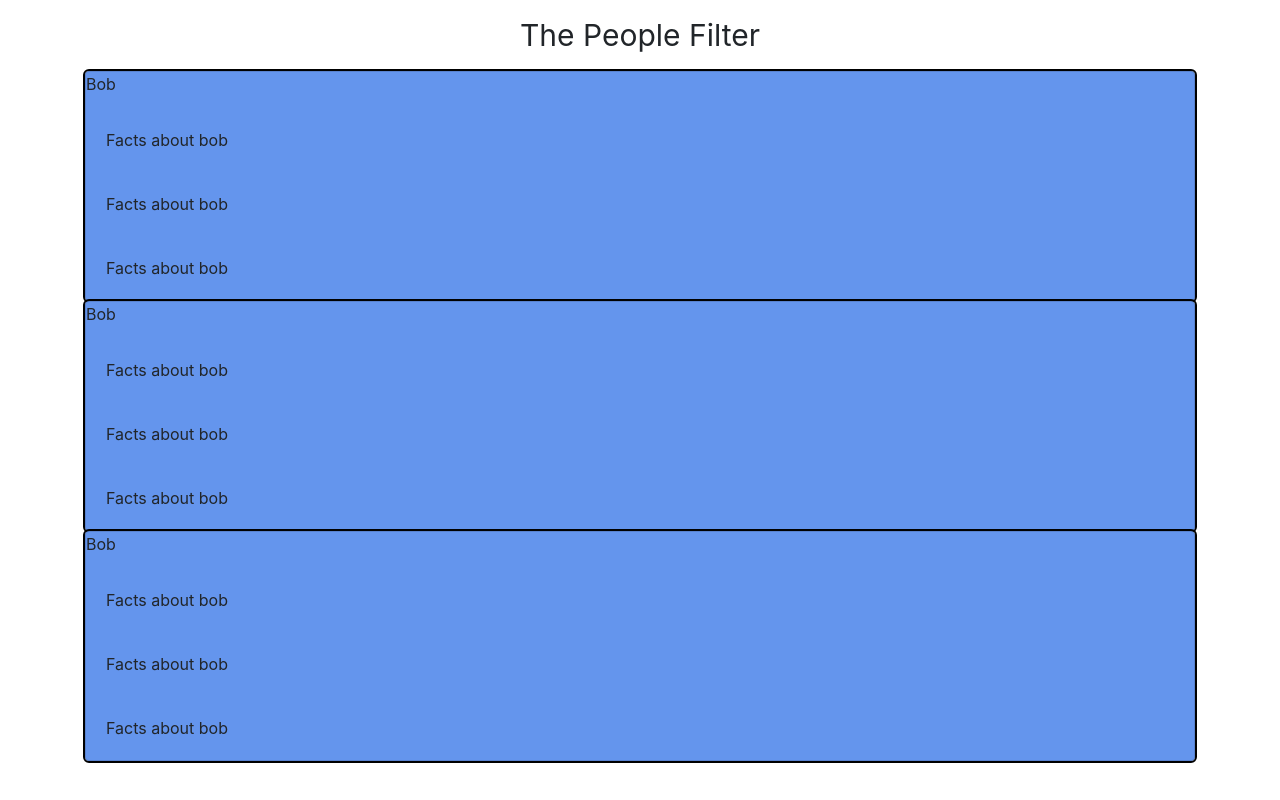
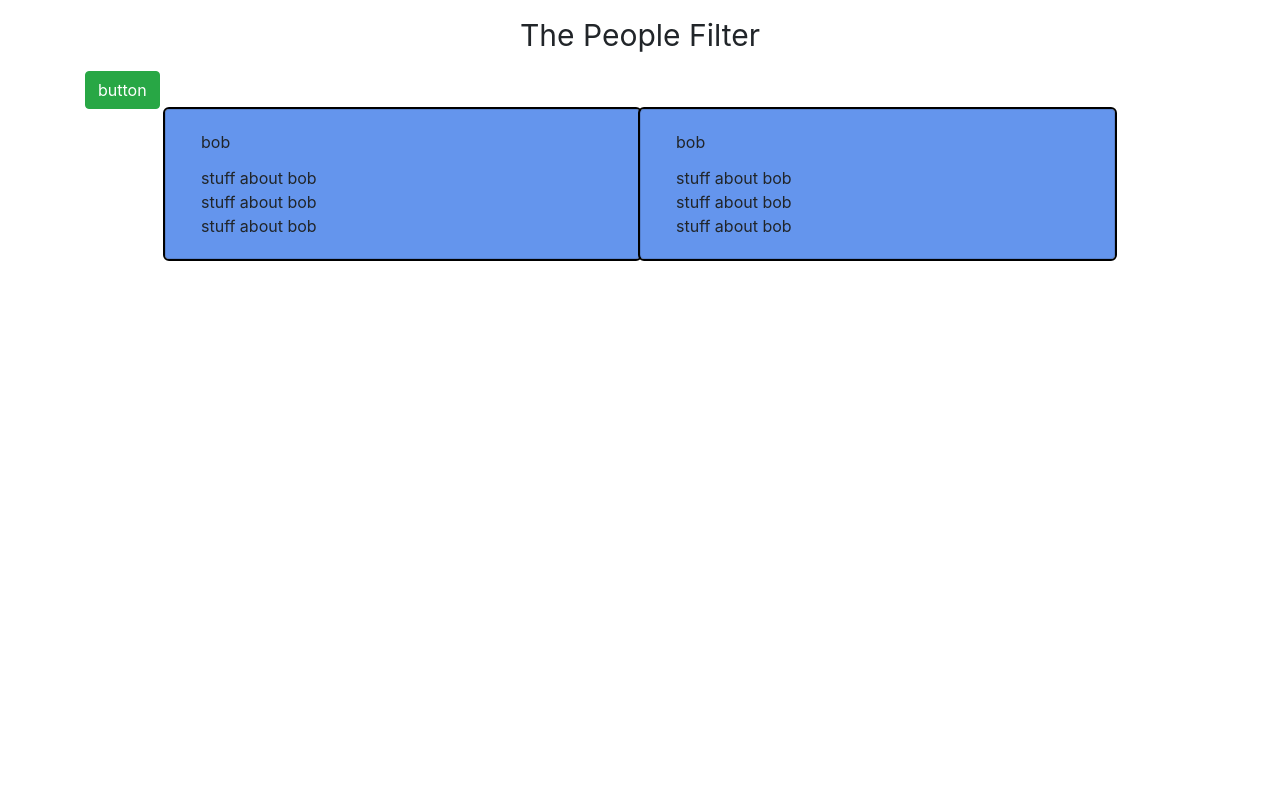
Before and after one commit to Matt-Boggs/The-People-Filter, a React (Create React App) app: page / in a window 1280 px wide. Built offline with nearby package versions, Linux system fonts and the light colour scheme.

Commit message:
using react bootstrap instead of divs with classnames

```diff
--- a/src/components/ShowEmployees.js
+++ b/src/components/ShowEmployees.js
@@ -1,53 +1,114 @@
 import React from "react";
-
+import { Container, Row, Col, Card,  } from "react-bootstrap"
 const ShowEmployees = ()=>{
 
 
     return (
-        <div className="container">
-            <div className="card">
+        <Container>
+            <button className="btn btn-success">button</button>
+            <Row>
+                <Col xs={1}></Col>
+
+                <Col className="card">
+                    <div className="card-body">
                         <div className="card-title">
-                    Bob
+                            bob
                         </div>
-                <div className="card-body">
-                    Facts about bob
+                        <div className="card-text">
+                            stuff about bob
                         </div>
-                <div className="card-body">
-                    Facts about bob
+                        <div className="card-text">
+                            stuff about bob
                         </div>
-                <div className="card-body">
-                    Facts about bob
+                        <div className="card-text">
+                            stuff about bob
                         </div>
                     </div>
-            <div className="card">
+                </Col>
+                <Col className="card">
+                    <div className="card-body">
                         <div className="card-title">
-                    Bob
+                            bob
                         </div>
-                <div className="card-body">
-                    Facts about bob
+                        <div className="card-text">
+                            stuff about bob
                         </div>
-                <div className="card-body">
-                    Facts about bob
+                        <div className="card-text">
+                            stuff about bob
                         </div>
-                <div className="card-body">
-                    Facts about bob
+                        <div className="card-text">
+                            stuff about bob
                         </div>
                     </div>
-            <div className="card">
+                </Col>
+                {/* <div className="card col-2">
+                    <div className="card-body">
                         <div className="card-title">
-                    Bob
+                            bob
                         </div>
-                <div className="card-body">
-                    Facts about bob
+                        <div className="card-text">
+                            stuff about bob
                         </div>
-                <div className="card-body">
-                    Facts about bob
+                        <div className="card-text">
+                            stuff about bob
                         </div>
-                <div className="card-body">
-                    Facts about bob
+                        <div className="card-text">
+                            stuff about bob
                         </div>
                     </div>
                 </div>
+                <div className="card col-2">
+                    <div className="card-body">
+                        <div className="card-title">
+                            bob
+                        </div>
+                        <div className="card-text">
+                            stuff about bob
+                        </div>
+                        <div className="card-text">
+                            stuff about bob
+                        </div>
+                        <div className="card-text">
+                            stuff about bob
+                        </div>
+                    </div>
+                </div>
+                <div className="card col-2">
+                    <div className="card-body">
+                        <div className="card-title">
+                            bob
+                        </div>
+                        <div className="card-text">
+                            stuff about bob
+                        </div>
+                        <div className="card-text">
+                            stuff about bob
+                        </div>
+                        <div className="card-text">
+                            stuff about bob
+                        </div>
+                    </div>
+                </div>
+                <div className="card col-2">
+                    <div className="card-body">
+                        <div className="card-title">
+                            bob
+                        </div>
+                        <div className="card-text">
+                            stuff about bob
+                        </div>
+                        <div className="card-text">
+                            stuff about bob
+                        </div>
+                        <div className="card-text">
+                            stuff about bob
+                        </div>
+                    </div>
+                </div> */}
+
+                <Col xs={1}></Col>
+            </Row>
+        </Container>
     )
 }
 
```
Lines whose indentation alone changed are shown as unchanged.
